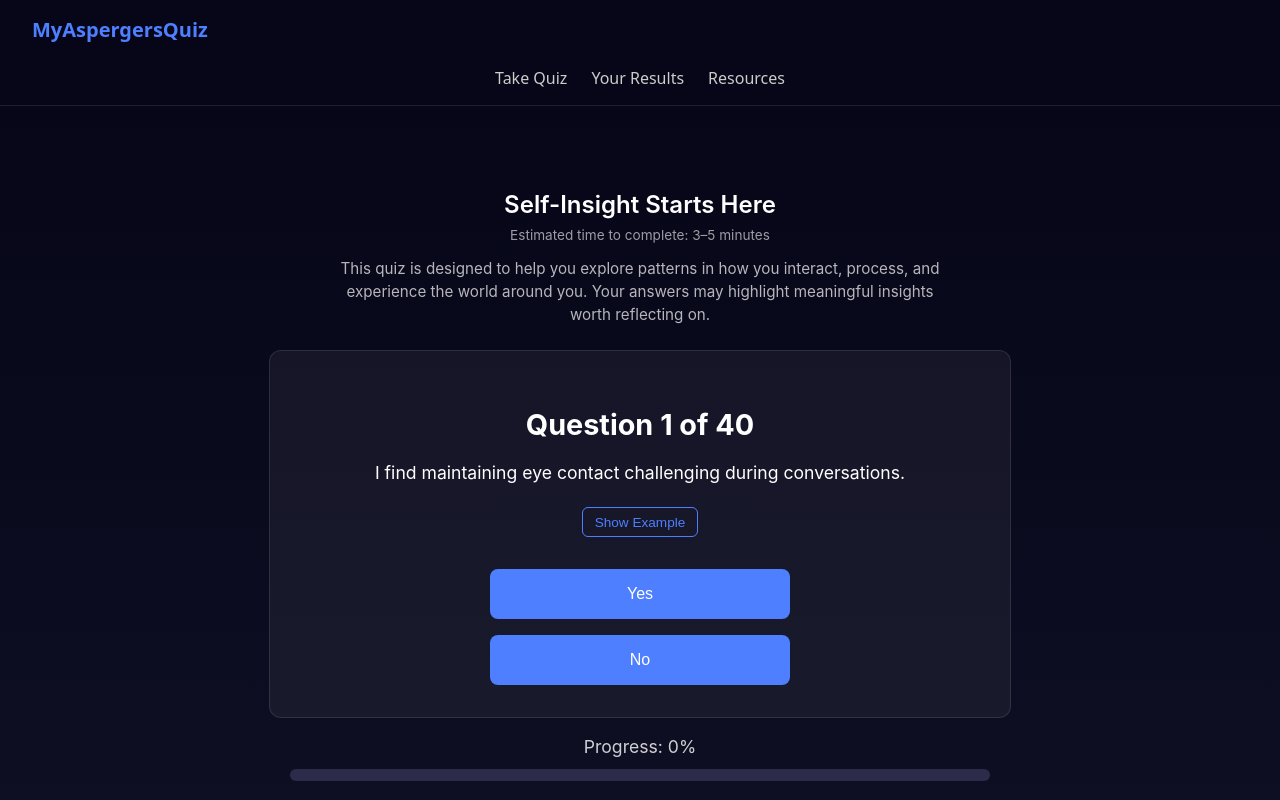
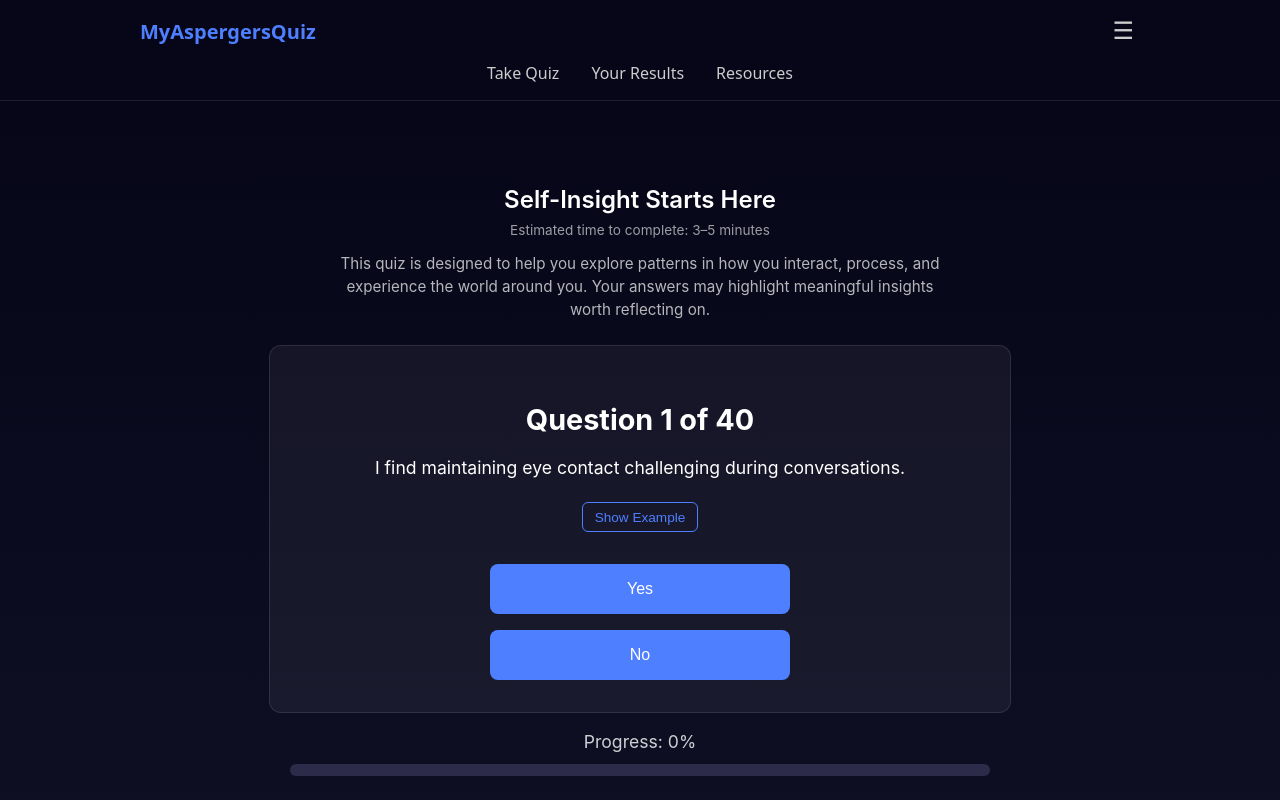
Before and after one commit to Westerntf/myaspergersquiz, a Next.js app: page /quiz in a window 1280 px wide. Shown: the top 800 px of the page. Built offline with nearby package versions, Linux system fonts and the light colour scheme.

Commit message:
Update: Improved mobile navigation styling and responsiveness

```diff
--- a/src/components/Navbar.tsx
+++ b/src/components/Navbar.tsx
@@ -1,53 +1,94 @@
-// components/Navbar.tsx
 import Link from "next/link";
+import { useState } from "react";
 
 export default function Navbar() {
+  const [menuOpen, setMenuOpen] = useState(false);
+
   return (
-    <div style={{ width: "100%" }}>
     <nav
       style={{
         background: "#060618",
-          padding: "1rem 2rem",
-          display: "flex",
-          justifyContent: "space-between",
-          alignItems: "center",
         borderBottom: "1px solid rgba(255, 255, 255, 0.1)",
         position: "sticky",
         top: 0,
         zIndex: 1000,
-          flexWrap: "wrap",
-          rowGap: "1rem",
+        padding: "1rem 1.5rem",
       }}
     >
-        <Link
-          href="/"
-          style={{
-            textDecoration: "none",
+      <div style={{
+        display: "flex",
+        justifyContent: "space-between",
+        alignItems: "center",
+        maxWidth: "1000px",
+        margin: "0 auto",
+      }}>
+        <Link href="/" style={{
           color: "#4e7fff",
           fontWeight: 700,
           fontSize: "1.25rem",
-            flex: "1 1 100%",
-            marginBottom: "0.5rem",
+          textDecoration: "none",
+        }}>
+          MyAspergersQuiz
+        </Link>
+        <button
+          onClick={() => setMenuOpen(!menuOpen)}
+          aria-label="Toggle navigation"
+          style={{
+            background: "none",
+            border: "none",
+            color: "#ccc",
+            fontSize: "1.5rem",
+            cursor: "pointer",
+            display: "block",
           }}
         >
-          MyAspergersQuiz
-        </Link>
+          ☰
+        </button>
+      </div>
 
       <div
         style={{
-            display: "flex",
-            gap: "1.5rem",
-            flexWrap: "wrap",
-            justifyContent: "center",
-            flex: "1 1 100%",
+          display: menuOpen ? "flex" : "none",
+          flexDirection: "column",
+          gap: "1rem",
+          marginTop: "1rem",
+          paddingLeft: "0.5rem",
         }}
       >
         <Link href="/quiz" style={navLink}>Take Quiz</Link>
         <Link href="/results" style={navLink}>Your Results</Link>
         <Link href="/resources" style={navLink}>Resources</Link>
       </div>
+
+      <div
+        style={{
+          display: "none",
+          justifyContent: "center",
+          alignItems: "center",
+          gap: "2rem",
+        }}
+        className="desktop-nav"
+      >
+        <Link href="/quiz" style={navLink}>Take Quiz</Link>
+        <Link href="/results" style={navLink}>Your Results</Link>
+        <Link href="/resources" style={navLink}>Resources</Link>
+      </div>
+
+      <style jsx>{`
+        @media(min-width: 768px) {
+          button {
+            display: none;
+          }
+          .desktop-nav {
+            display: flex !important;
+            margin-top: 1rem;
+          }
+          div[style*="display: flex"][style*="flexDirection: column"] {
+            display: none !important;
+          }
+        }
+      `}</style>
     </nav>
-    </div>
   );
 }
 
```
Lines whose indentation alone changed are shown as unchanged.
